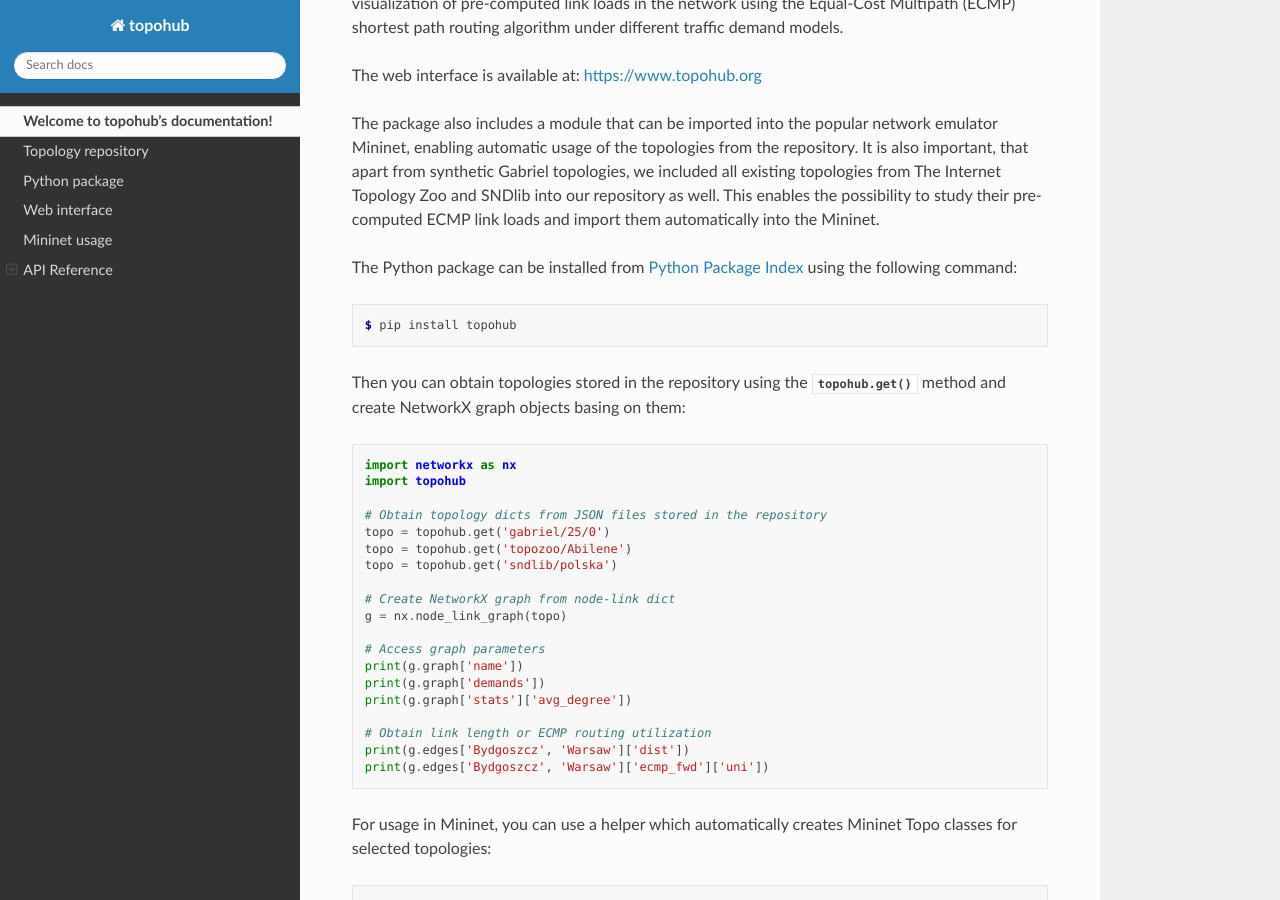
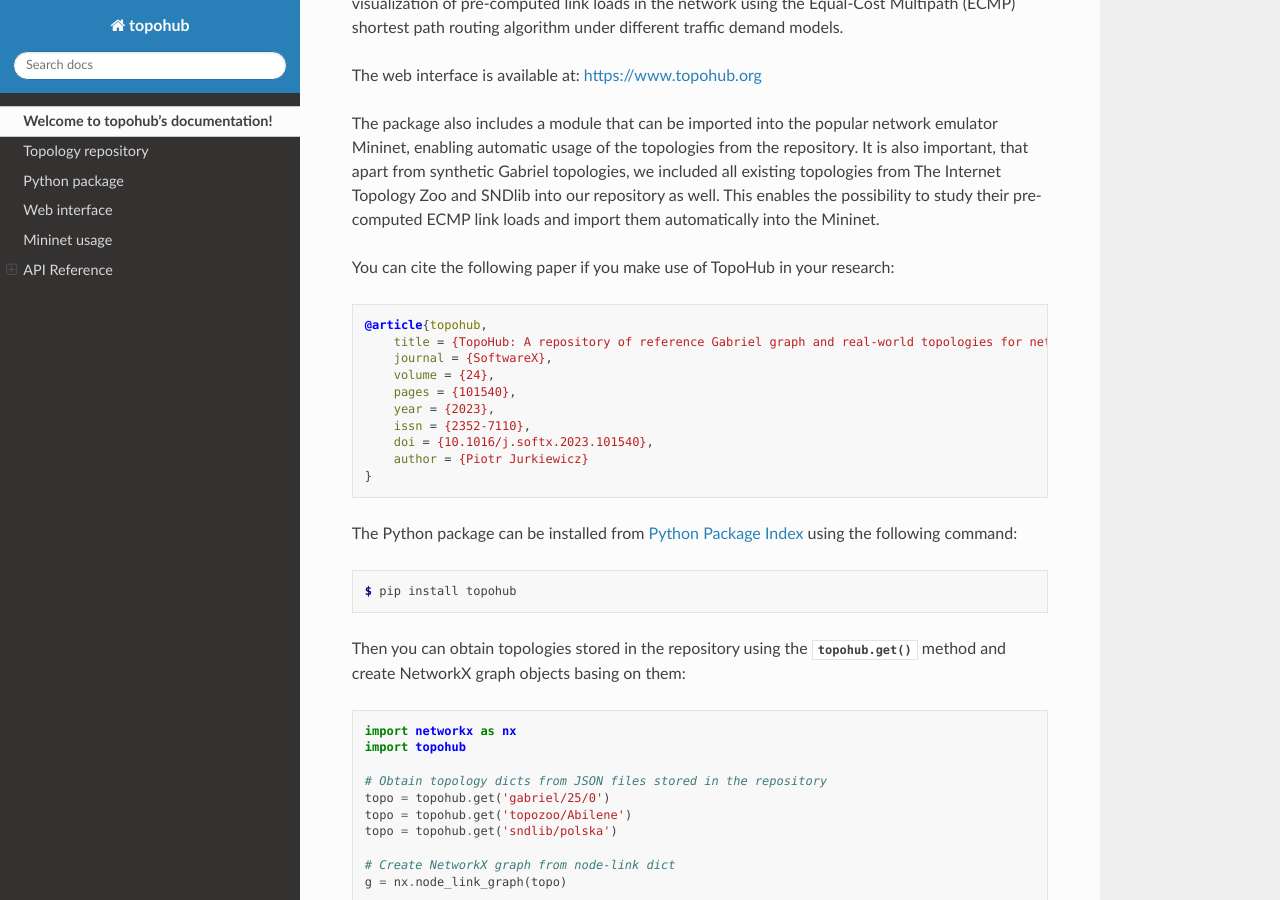
Before and after one commit to piotrjurkiewicz/topohub, a Sphinx documentation site: the page built from docs/index.rst, in a window 1280 px wide and 900 px high, scrolled down 312 px. Built offline with Sphinx 7.4.7 and the Read the Docs theme 2.0.0, drawn with Linux system fonts in a browser that asks for light colours.

Commit message:
Add SoftwareX paper reference

```diff
--- a/docs/index.rst
+++ b/docs/index.rst
@@ -6,6 +6,21 @@ This project aims to create a repository of reference network topologies based o
 The web interface is available at: https://www.topohub.org
 
 The package also includes a module that can be imported into the popular network emulator Mininet, enabling automatic usage of the topologies from the repository. It is also important, that apart from synthetic Gabriel topologies, we included all existing topologies from The Internet Topology Zoo and SNDlib into our repository as well. This enables the possibility to study their pre-computed ECMP link loads and import them automatically into the Mininet.
+
+You can cite the following paper if you make use of TopoHub in your research:
+
+.. code-block:: bibtex
+
+    @article{topohub,
+        title = {TopoHub: A repository of reference Gabriel graph and real-world topologies for networking research},
+        journal = {SoftwareX},
+        volume = {24},
+        pages = {101540},
+        year = {2023},
+        issn = {2352-7110},
+        doi = {10.1016/j.softx.2023.101540},
+        author = {Piotr Jurkiewicz}
+    }
 
 The Python package can be installed from `Python Package Index <https://pypi.org/project/topohub/>`_ using the following command:
 
```
Also changed, not shown: README.md (+13 -0 lines).
